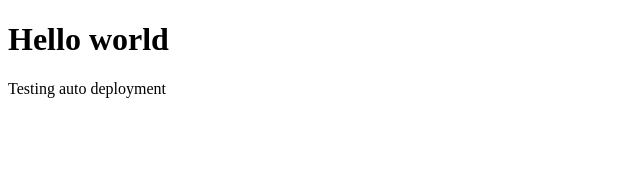
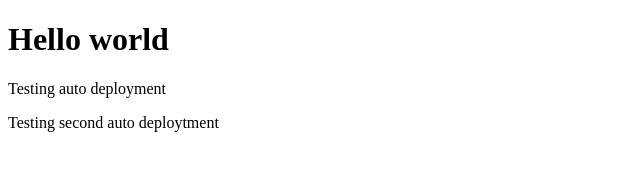
Before and after one commit to pingvinasKodis/Weather-website, a plain HTML site: page index.html in a window 1280 px wide. Shown: the whole page, without its empty margins (0-640 px from the left). Drawn offline with Linux system fonts and the light colour scheme.

Commit message:
Testing second auto deployment

```diff
--- a/index.html
+++ b/index.html
@@ -11,6 +11,7 @@
 <body>
     <h1>Hello world</h1>
     <p>Testing auto deployment</p>
+    <p>Testing second auto deploytment</p>
 </body>
 
 </html>
```
